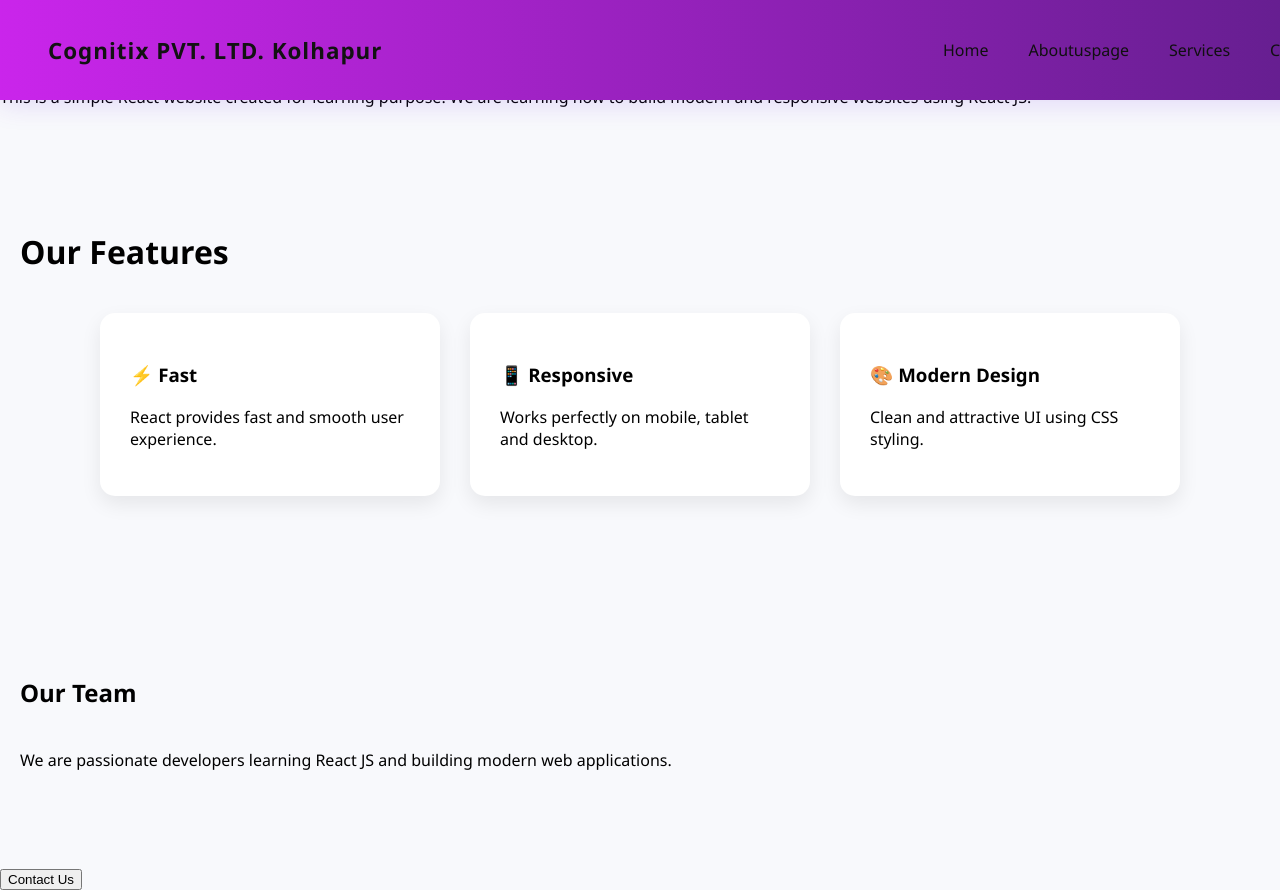
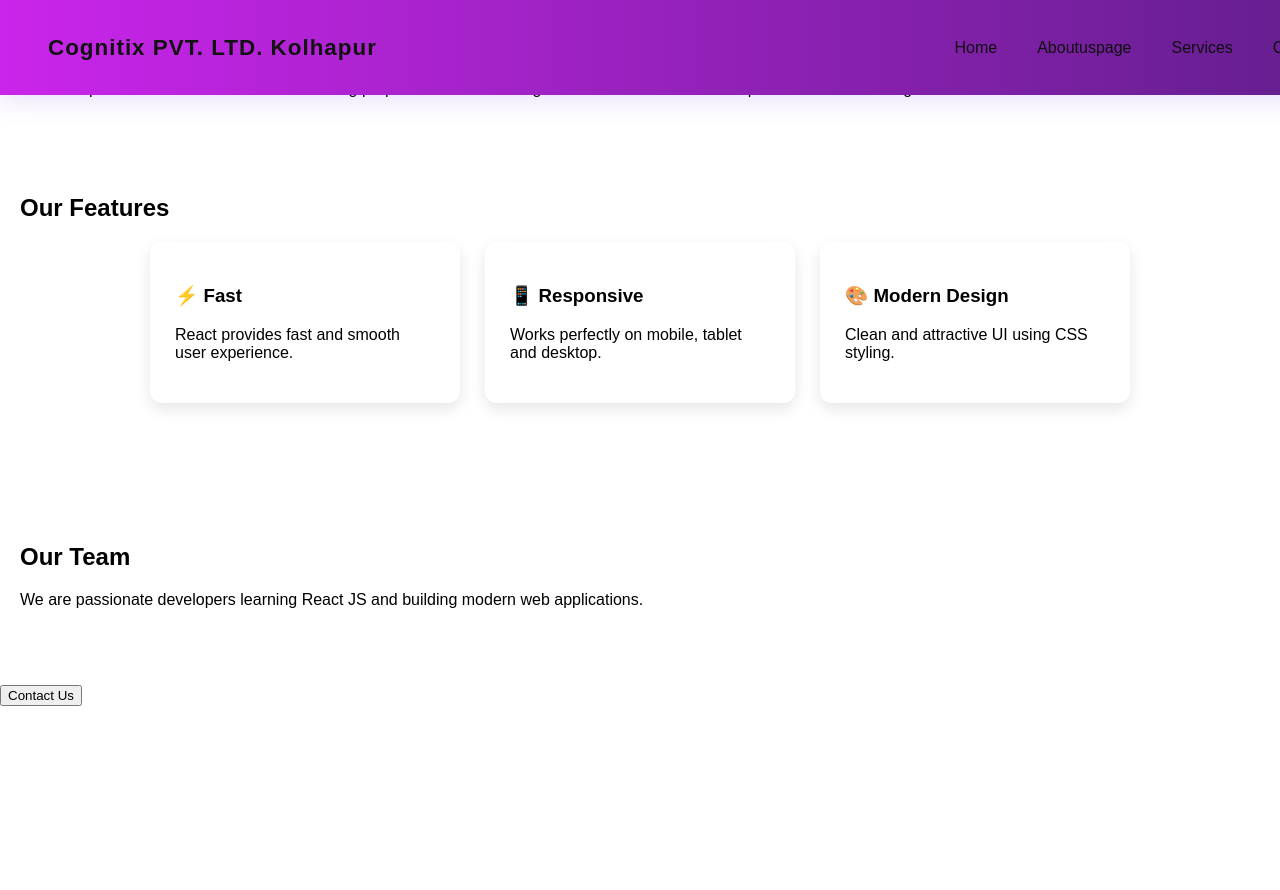
Before and after one commit to samratKilledar/Cognitix-website, a React (Create React App) app: page /Aboutuspage in a window 1280 px wide. After the commit the page ends 800 px from the top, so only its background shows below. Built offline with nearby package versions, Linux system fonts and the light colour scheme.

Commit message:
new code

```diff
--- a/src/pages/Aboutuspageui.css
+++ b/src/pages/Aboutuspageui.css
@@ -1,201 +1,114 @@
-/* GLOBAL */
 body {
   margin: 0;
-  font-family: 'Segoe UI', sans-serif;
-  background: #f8f9fc;
+  font-family: Arial, sans-serif;
 }
 
 .about-page {
   text-align: center;
-  overflow-x: hidden;
 }
 
-/* ================= HERO SECTION ================= */
-
+/* HERO */
 .hero {
-  background: linear-gradient(135deg, #007bff, #00c6ff);
+  background: linear-gradient(135deg,#007bff,#00c6ff);
   color: white;
-  padding: 100px 20px;
+  padding: 80px 20px;
 }
 
 .hero h1 {
-  font-size: 48px;
-  margin-bottom: 20px;
+  font-size: 42px;
 }
 
 .hero p {
-  font-size: 20px;
-  max-width: 700px;
-  margin: auto;
+  font-size: 18px;
 }
 
-/* ================= FEATURES ================= */
-
+/* FEATURES */
 .features {
-  padding: 80px 20px;
-}
-
-.features h2 {
-  margin-bottom: 40px;
-  font-size: 32px;
+  padding: 60px 20px;
 }
 
 .feature-box {
-  display: flex;
-  justify-content: center;
-  gap: 30px;
-  flex-wrap: wrap;
-}
-
-.card {
-  background: white;
-  width: 280px;
-  padding: 30px;
-  border-radius: 15px;
-  box-shadow: 0 8px 20px rgba(0,0,0,0.08);
-  transition: 0.4s ease;
-}
-
-.card:hover {
-  transform: translateY(-12px);
-  box-shadow: 0 12px 25px rgba(0,0,0,0.15);
-}
-
-.icon {
-  font-size: 45px;
-  color: #007bff;
-  margin-bottom: 15px;
-}
-
-/* ================= MISSION & VISION ================= */
-
-.info-section {
-  padding: 80px 20px;
-  background: white;
-}
-
-.info-container {
-  display: flex;
-  justify-content: center;
-  gap: 40px;
-  flex-wrap: wrap;
-}
-
-.info-box {
-  width: 350px;
-  padding: 30px;
-  border-radius: 12px;
-  background: #f4f6f9;
-  transition: 0.3s;
-}
-
-.info-box:hover {
-  background: #007bff;
-  color: white;
-  transform: scale(1.05);
-}
-
-/* ================= COUNTER SECTION ================= */
-
-.counter {
-  background: #f1f3f7;
-  padding: 80px 20px;
-}
-
-.counter-container {
-  display: flex;
-  justify-content: center;
-  gap: 60px;
-  flex-wrap: wrap;
-}
-
-.counter-box h2 {
-  font-size: 42px;
-  color: #007bff;
-}
-
-.counter-box p {
-  font-size: 18px;
-}
-
-/* ================= TEAM SECTION ================= */
-
-.team {
-  padding: 80px 20px;
-}
-
-.team h2 {
-  margin-bottom: 40px;
-}
-
-.team-container {
   display: flex;
   justify-content: center;
   gap: 25px;
   flex-wrap: wrap;
 }
 
-.team-card {
-  background: #fff;
-  padding: 30px;
-  width: 250px;
-  border-radius: 15px;
-  box-shadow: 0 8px 20px rgba(0,0,0,0.08);
+.card {
+  background: white;
+  width: 260px;
+  padding: 25px;
+  border-radius: 12px;
+  box-shadow: 0 6px 15px rgba(0,0,0,0.1);
   transition: 0.4s;
 }
 
-.team-card:hover {
-  background: linear-gradient(135deg, #007bff, #00c6ff);
-  color: white;
-  transform: translateY(-10px);
+.card:hover {
+  transform: translateY(-10px) scale(1.05);
 }
 
-/* ================= CONTACT SECTION ================= */
+.icon {
+  font-size: 40px;
+  color: #007bff;
+}
 
-.contact-section {
+/* COUNTER */
+.counter {
+  background: #f4f6f9;
   padding: 60px;
 }
 
-.contact-btn {
-  padding: 15px 35px;
-  border: none;
-  background: linear-gradient(135deg, #007bff, #00c6ff);
-  color: white;
-  font-size: 18px;
-  border-radius: 30px;
-  cursor: pointer;
+.counter-box h2 {
+  font-size: 40px;
+  color: #007bff;
+}
+
+.counter-icon {
+  font-size: 35px;
+}
+
+/* TEAM */
+.team {
+  padding: 60px 20px;
+}
+
+.team-container {
+  display: flex;
+  justify-content: center;
+  gap: 20px;
+  flex-wrap: wrap;
+}
+
+.team-card {
+  background: #fff;
+  padding: 25px;
+  width: 220px;
+  border-radius: 10px;
+  box-shadow: 0 5px 12px rgba(0,0,0,0.1);
   transition: 0.3s;
 }
 
-.contact-btn:hover {
-  transform: scale(1.1);
+.team-card:hover {
+  background: #007bff;
+  color: white;
+  transform: translateY(-8px);
 }
 
-/* ================= FOOTER ================= */
-
-.footer {
-  background: #222;
-  color: white;
-  padding: 25px;
-  margin-top: 50px;
+/* CONTACT BUTTON */
+.contact-section {
+  margin: 50px;
 }
 
-/* ================= RESPONSIVE ================= */
+.contact-btn {
+  padding: 14px 30px;
+  border: none;
+  background: #007bff;
+  color: white;
+  font-size: 18px;
+  border-radius: 8px;
+  cursor: pointer;
+}
 
-@media (max-width: 768px) {
-  .hero h1 {
-    font-size: 32px;
-  }
-
-  .card {
-    width: 90%;
-  }
-
-  .info-box {
-    width: 90%;
-  }
-
-  .team-card {
-    width: 90%;
-  }
+.contact-btn:hover {
+  background: #0056b3;
 }
```
